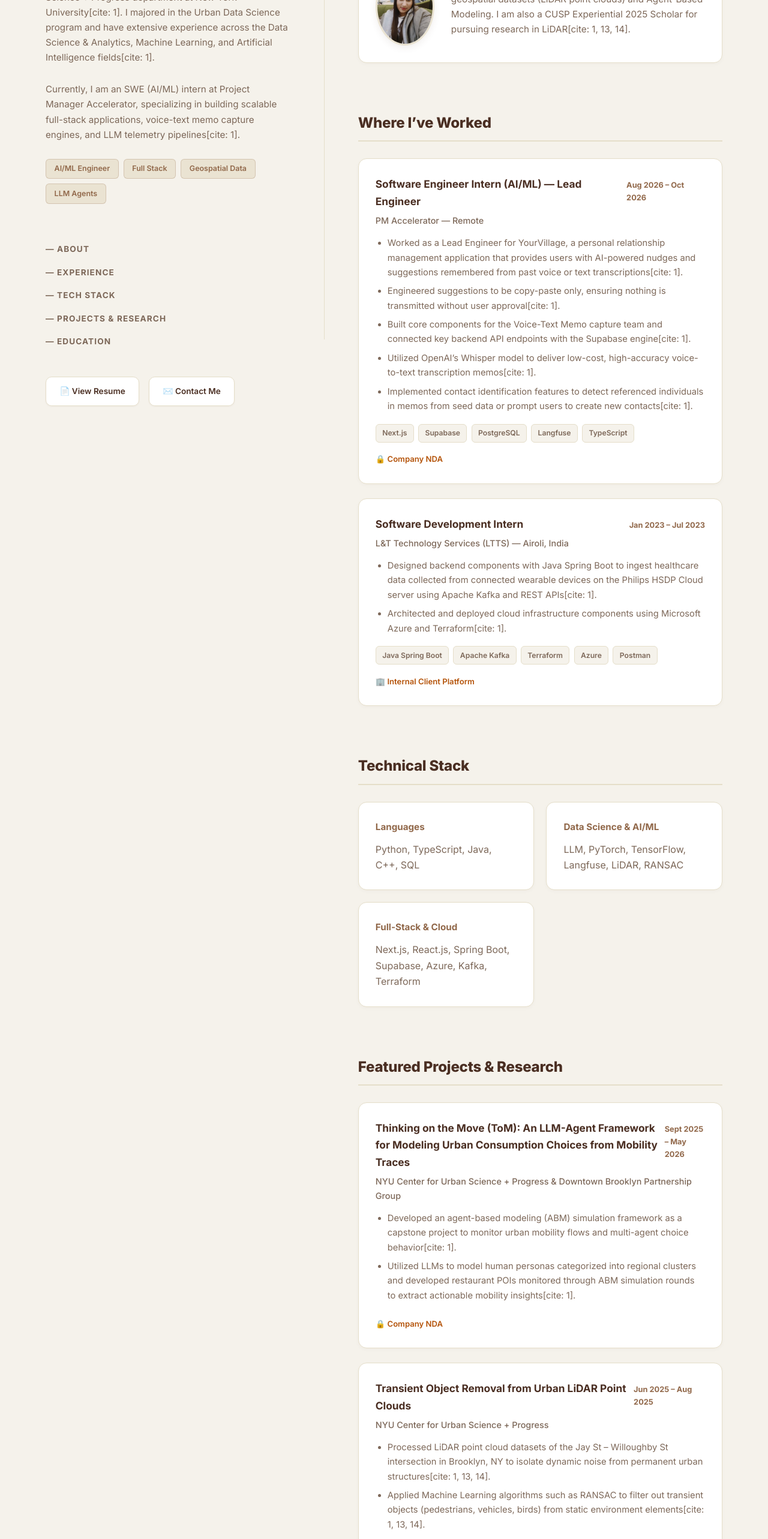
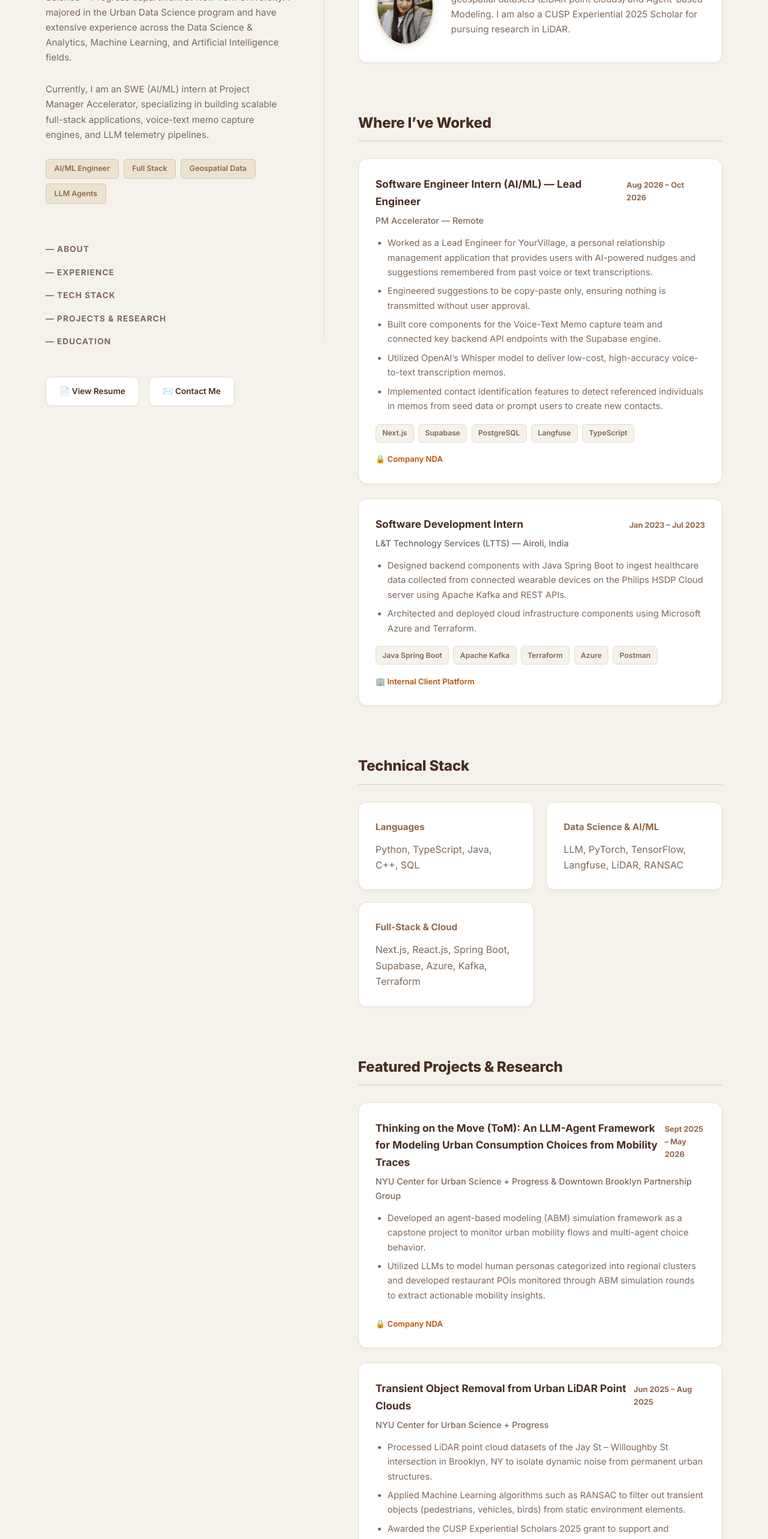
Before and after one commit to divyanatekar08/dev-portfolio, a React (Vite) app: page / in a window 1280 px wide. Shown: the part 234-2800 px from the top of the page at 60% size. Built offline with nearby package versions, Linux system fonts and the light colour scheme.

Commit message:
content: update website text to true personal copy

```diff
--- a/src/App.jsx
+++ b/src/App.jsx
@@ -11,10 +11,10 @@ export default function App() {
           <h1>Divya Natekar</h1>
           <h2>Software Engineer Intern - AI/ML</h2>
           <p className="bio-text">
-            I am a recent graduate from the Center for Urban Science + Progress department at New York University[cite: 1]. I majored in the Urban Data Science program and have extensive experience across the Data Science & Analytics, Machine Learning, and Artificial Intelligence fields[cite: 1].
+            I am a recent graduate from the Center for Urban Science + Progress department at New York University. I majored in the Urban Data Science program and have extensive experience across the Data Science & Analytics, Machine Learning, and Artificial Intelligence fields.
           </p>
           <p className="bio-text">
-            Currently, I am an SWE (AI/ML) intern at Project Manager Accelerator, specializing in building scalable full-stack applications, voice-text memo capture engines, and LLM telemetry pipelines[cite: 1].
+            Currently, I am an SWE (AI/ML) intern at Project Manager Accelerator, specializing in building scalable full-stack applications, voice-text memo capture engines, and LLM telemetry pipelines.
           </p>
 
           <div className="role-pills">
@@ -52,7 +52,7 @@ export default function App() {
             <img src={profilePic} alt="Divya Natekar" className="about-photo" />
             <div className="about-info">
               <p>
-                During my time at New York University, I worked with 3D geospatial datasets (LiDAR point clouds) and Agent-Based Modeling. I am also a CUSP Experiential 2025 Scholar for pursuing research in LiDAR[cite: 1, 13, 14].
+                During my time at New York University, I worked with 3D geospatial datasets (LiDAR point clouds) and Agent-Based Modeling. I am also a CUSP Experiential 2025 Scholar for pursuing research in LiDAR.
               </p>
             </div>
           </div>
@@ -71,11 +71,11 @@ export default function App() {
               </div>
               <div className="exp-company">PM Accelerator — Remote</div>
               <ul>
-                <li>Worked as a Lead Engineer for YourVillage, a personal relationship management application that provides users with AI-powered nudges and suggestions remembered from past voice or text transcriptions[cite: 1].</li>
-                <li>Engineered suggestions to be copy-paste only, ensuring nothing is transmitted without user approval[cite: 1].</li>
-                <li>Built core components for the Voice-Text Memo capture team and connected key backend API endpoints with the Supabase engine[cite: 1].</li>
-                <li>Utilized OpenAI’s Whisper model to deliver low-cost, high-accuracy voice-to-text transcription memos[cite: 1].</li>
-                <li>Implemented contact identification features to detect referenced individuals in memos from seed data or prompt users to create new contacts[cite: 1].</li>
+                <li>Worked as a Lead Engineer for YourVillage, a personal relationship management application that provides users with AI-powered nudges and suggestions remembered from past voice or text transcriptions.</li>
+                <li>Engineered suggestions to be copy-paste only, ensuring nothing is transmitted without user approval.</li>
+                <li>Built core components for the Voice-Text Memo capture team and connected key backend API endpoints with the Supabase engine.</li>
+                <li>Utilized OpenAI’s Whisper model to deliver low-cost, high-accuracy voice-to-text transcription memos.</li>
+                <li>Implemented contact identification features to detect referenced individuals in memos from seed data or prompt users to create new contacts.</li>
               </ul>
               <div className="tag-list">
                 <span className="tag-item">Next.js</span>
@@ -95,8 +95,8 @@ export default function App() {
               </div>
               <div className="exp-company">L&T Technology Services (LTTS) — Airoli, India</div>
               <ul>
-                <li>Designed backend components with Java Spring Boot to ingest healthcare data collected from connected wearable devices on the Philips HSDP Cloud server using Apache Kafka and REST APIs[cite: 1].</li>
-                <li>Architected and deployed cloud infrastructure components using Microsoft Azure and Terraform[cite: 1].</li>
+                <li>Designed backend components with Java Spring Boot to ingest healthcare data collected from connected wearable devices on the Philips HSDP Cloud server using Apache Kafka and REST APIs.</li>
+                <li>Architected and deployed cloud infrastructure components using Microsoft Azure and Terraform.</li>
               </ul>
               <div className="tag-list">
                 <span className="tag-item">Java Spring Boot</span>
@@ -143,8 +143,8 @@ export default function App() {
               </div>
               <div className="exp-company">NYU Center for Urban Science + Progress & Downtown Brooklyn Partnership Group</div>
               <ul>
-                <li>Developed an agent-based modeling (ABM) simulation framework as a capstone project to monitor urban mobility flows and multi-agent choice behavior[cite: 1].</li>
-                <li>Utilized LLMs to model human personas categorized into regional clusters and developed restaurant POIs monitored through ABM simulation rounds to extract actionable mobility insights[cite: 1].</li>
+                <li>Developed an agent-based modeling (ABM) simulation framework as a capstone project to monitor urban mobility flows and multi-agent choice behavior.</li>
+                <li>Utilized LLMs to model human personas categorized into regional clusters and developed restaurant POIs monitored through ABM simulation rounds to extract actionable mobility insights.</li>
               </ul>
               <div className="link-badge private">🔒 Company NDA</div>
             </div>
@@ -157,9 +157,9 @@ export default function App() {
               </div>
               <div className="exp-company">NYU Center for Urban Science + Progress</div>
               <ul>
-                <li>Processed LiDAR point cloud datasets of the Jay St – Willoughby St intersection in Brooklyn, NY to isolate dynamic noise from permanent urban structures[cite: 1, 13, 14].</li>
-                <li>Applied Machine Learning algorithms such as RANSAC to filter out transient objects (pedestrians, vehicles, birds) from static environment elements[cite: 1, 13, 14].</li>
-                <li>Awarded the CUSP Experiential Scholars 2025 grant to support and conduct this research[cite: 1, 13, 14].</li>
+                <li>Processed LiDAR point cloud datasets of the Jay St – Willoughby St intersection in Brooklyn, NY to isolate dynamic noise from permanent urban structures.</li>
+                <li>Applied Machine Learning algorithms such as RANSAC to filter out transient objects (pedestrians, vehicles, birds) from static environment elements.</li>
+                <li>Awarded the CUSP Experiential Scholars 2025 grant to support and conduct this research.</li>
               </ul>
               <a href="https://github.com/divyanatekar08" target="_blank" rel="noopener noreferrer" className="link-badge">
                 🔗 View GitHub Repository →
```
